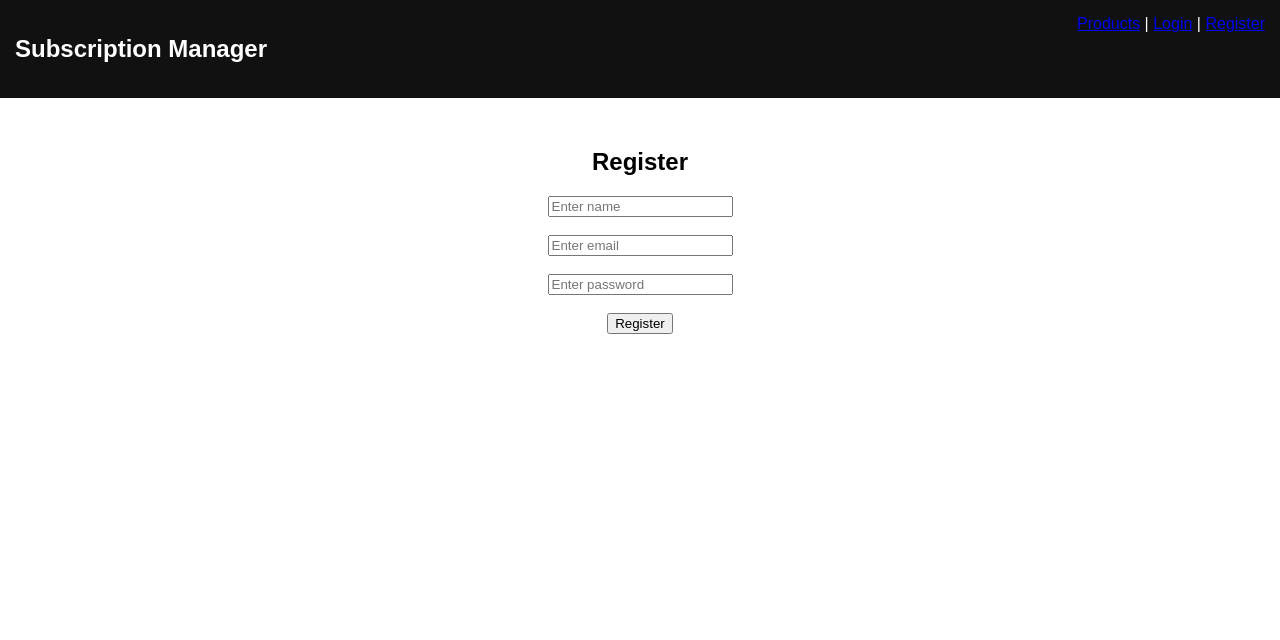
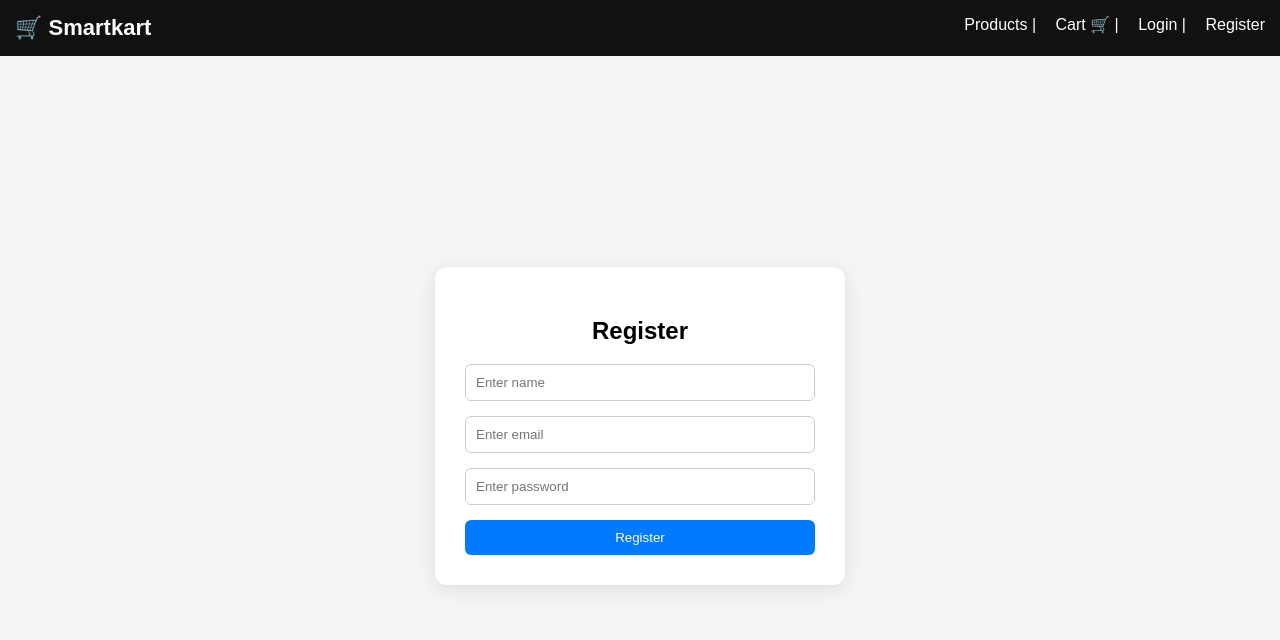
Before and after one commit to Jnana-1111/adaptive-subscription-system, a React (Vite) app in the folder frontend/: page /register in a window 1280 px wide. Shown: the top 640 px of the page. Built offline with nearby package versions, Linux system fonts and the light colour scheme.

Commit message:
Added login and register UI with centered layout

```diff
--- a/frontend/src/App.jsx
+++ b/frontend/src/App.jsx
@@ -3,6 +3,8 @@ import Navbar from "./components/Navbar";
 import Products from "./pages/Products";
 import Login from "./pages/Login";
 import Register from "./pages/Register";
+import Cart from "./pages/temp"; // ✅ because file is temp.jsx
+
 
 function App() {
   return (
@@ -13,9 +15,11 @@ function App() {
         <Route path="/products" element={<Products />} />
         <Route path="/login" element={<Login />} />
         <Route path="/register" element={<Register />} />
+        <Route path="/cart" element={<Cart />} />
+
       </Routes>
     </>
   );
 }
 
-export default App; // ✅ THIS LINE IS REQUIRED
+export default App;
--- a/frontend/src/components/Navbar.jsx
+++ b/frontend/src/components/Navbar.jsx
@@ -3,21 +3,30 @@ import { Link, useNavigate } from "react-router-dom";
 function Navbar() {
   const navigate = useNavigate();
 
-  // Check if user is logged in
   const token = localStorage.getItem("token");
 
   const handleLogout = () => {
+    const username = localStorage.getItem("username");
+
+    if (username) {
+      localStorage.removeItem(`cart_${username}`); // ✅ clear user cart
+    }
+
     localStorage.removeItem("token");
+    localStorage.removeItem("username");
+
     alert("Logged out successfully");
     navigate("/login");
   };
 
   return (
     <nav className="nav">
-      <h2>Subscription Manager</h2>
+      <h2>🛒 Smartkart</h2>
 
       <div>
         <Link to="/">Products</Link>{" | "}
+        <Link to="/cart">Cart 🛒</Link>{" | "}
+
 
         {!token ? (
           <>
@@ -25,14 +34,7 @@ function Navbar() {
             <Link to="/register">Register</Link>
           </>
         ) : (
-          <button
-            onClick={handleLogout}
-            style={{
-              marginLeft: "10px",
-              padding: "5px 10px",
-              cursor: "pointer"
-            }}
-          >
+          <button onClick={handleLogout}>
             Logout
           </button>
         )}
--- a/frontend/src/components/ProductCard.jsx
+++ b/frontend/src/components/ProductCard.jsx
@@ -5,12 +5,32 @@ const ProductCard = ({ product, setUsertype }) => {
 
   const [frequency, setFrequency] = useState("monthly");
 
+  // ✅ USER-SPECIFIC CART
+  const handleAddToCart = () => {
+    const username = localStorage.getItem("username");
+
+    if (!username) {
+      alert("Please login first");
+      return;
+    }
+
+    const cartKey = `cart_${username}`;
+
+    let cart = JSON.parse(localStorage.getItem(cartKey)) || [];
+
+    cart.push(product);
+
+    localStorage.setItem(cartKey, JSON.stringify(cart));
+
+    alert("Added to cart 🛒");
+  };
+
   const handleSubscribe = async () => {
     try {
       const token = localStorage.getItem("token");
 
       await axios.post(
-        "http://localhost:5000/subscriptions",
+        `${import.meta.env.VITE_API_URL}/subscriptions`,
         {
           product_id: product?.id,
           frequency: frequency
@@ -24,7 +44,7 @@ const ProductCard = ({ product, setUsertype }) => {
       );
 
       const res = await axios.get(
-        "http://localhost:5000/me",
+        `${import.meta.env.VITE_API_URL}/me`,
         {
           headers: {
             Authorization: `Bearer ${token}`
@@ -45,20 +65,14 @@ const ProductCard = ({ product, setUsertype }) => {
   };
 
   return (
-    <div style={styles.card}>
+    <div className="card">
 
-      {/* ✅ PRODUCT IMAGE */}
-      <img
-        src={product?.image_url || "https://via.placeholder.com/200"}
-        alt={product?.name}
-        style={styles.image}
-      />
+
 
       <h3>{product?.name}</h3>
       <p>Price: ₹{product?.price}</p>
 
-      {/* Frequency */}
-      <div style={{ marginBottom: "10px" }}>
+      <div>
         <label>Select Plan: </label>
         <select
           value={frequency}
@@ -70,36 +84,16 @@ const ProductCard = ({ product, setUsertype }) => {
         </select>
       </div>
 
-      <button onClick={handleSubscribe} style={styles.button}>
+      <button onClick={handleSubscribe}>
         Subscribe
       </button>
+
+      <button onClick={handleAddToCart}>
+        Add to Cart 🛒
+      </button>
+
     </div>
   );
 };
 
-const styles = {
-  card: {
-    border: "1px solid #ddd",
-    padding: "16px",
-    borderRadius: "8px",
-    width: "100%",
-    boxShadow: "0 2px 8px rgba(0,0,0,0.1)"
-  },
-  image: {
-    width: "100%",
-    height: "150px",
-    objectFit: "cover",
-    borderRadius: "6px",
-    marginBottom: "10px"
-  },
-  button: {
-    padding: "8px 12px",
-    backgroundColor: "#007bff",
-    color: "#fff",
-    border: "none",
-    borderRadius: "5px",
-    cursor: "pointer"
-  }
-};
-
 export default ProductCard;
--- a/frontend/src/index.css
+++ b/frontend/src/index.css
@@ -3,6 +3,51 @@ body {
   font-family: Arial;
 }
 
+/* ✅ Center container (fixed for navbar) */
+.center-container {
+  display: flex;
+  justify-content: center;
+  align-items: center;
+  min-height: calc(100vh - 60px);
+  background: #f5f5f5;
+}
+
+/* ✅ Form box */
+.form-box {
+  background: white;
+  padding: 30px;
+  border-radius: 12px;
+  width: 350px;
+  max-width: 90%;
+  box-shadow: 0 4px 20px rgba(0, 0, 0, 0.1);
+}
+
+/* ✅ Inputs */
+.form-box input {
+  width: 100%;
+  padding: 10px;
+  margin-bottom: 15px;
+  box-sizing: border-box;
+  border: 1px solid #ccc;
+  border-radius: 6px;
+}
+
+/* ✅ Form button */
+.form-box button {
+  width: 100%;
+  padding: 10px;
+  background: #007bff;
+  color: white;
+  border: none;
+  border-radius: 6px;
+  cursor: pointer;
+}
+
+.form-box button:hover {
+  background: #0056b3;
+}
+
+/* ✅ Navbar */
 .nav {
   background: #111;
   color: white;
@@ -11,6 +56,23 @@ body {
   justify-content: space-between;
 }
 
+.nav h2 {
+  margin: 0;
+  font-size: 22px;
+  font-weight: bold;
+}
+
+.nav a {
+  color: white;
+  margin-left: 15px;
+  text-decoration: none;
+}
+
+.nav a:hover {
+  text-decoration: underline;
+}
+
+/* ✅ Grid + Cards */
 .grid {
   display: grid;
   grid-template-columns: repeat(3, 1fr);
@@ -30,6 +92,36 @@ body {
   transform: scale(1.03);
 }
 
+/* ✅ Buttons (GLOBAL for product cards) */
+.card button {
+  margin-top: 10px;
+  padding: 8px 12px;
+  border: none;
+  border-radius: 6px;
+  cursor: pointer;
+}
+
+/* ✅ Subscribe button (blue) */
+.card button:first-of-type {
+  background: #007bff;
+  color: white;
+}
+
+.card button:first-of-type:hover {
+  background: #0056b3;
+}
+
+/* ✅ 🛒 Add to Cart button (green) */
+.card button:last-of-type {
+  background: #28a745;
+  color: white;
+}
+
+.card button:last-of-type:hover {
+  background: #218838;
+}
+
+/* ✅ Badges */
 .badge {
   padding: 5px 10px;
   border-radius: 20px;
--- a/frontend/src/pages/Login.jsx
+++ b/frontend/src/pages/Login.jsx
@@ -1,7 +1,8 @@
 import React, { useState } from "react";
 import axios from "axios";
 import { useNavigate } from "react-router-dom";
-import "./Login.css";
+// ❌ You can remove this if not needed
+// import "./Login.css";
 
 const Login = () => {
   const [email, setEmail] = useState("");
@@ -19,18 +20,14 @@ const Login = () => {
 
       console.log("LOGIN RESPONSE:", res.data);
 
-      // ✅ Extract data from backend
       const token = res.data.access_token;
       const user = res.data.user;
 
-      // ✅ Store in localStorage (backend-driven)
       localStorage.setItem("token", token);
       localStorage.setItem("username", user.username);
       localStorage.setItem("usertype", user.user_type);
 
       alert("Login successful!");
-
-      // ✅ Redirect to products page
       navigate("/products");
 
     } catch (error) {
@@ -45,16 +42,19 @@ const Login = () => {
   };
 
   return (
-    <div className="login-container">
-      <h2>Login</h2>
+    <div className="center-container">
+      <div className="form-box">
+        <h2 style={{ textAlign: "center" }}>Login</h2>
 
         <form onSubmit={handleLogin}>
+
           <input
             type="email"
             placeholder="Enter email"
             value={email}
             onChange={(e) => setEmail(e.target.value)}
             required
+            style={{ width: "100%", padding: "10px", marginBottom: "15px" }}
           />
 
           <input
@@ -63,10 +63,26 @@ const Login = () => {
             value={password}
             onChange={(e) => setPassword(e.target.value)}
             required
+            style={{ width: "100%", padding: "10px", marginBottom: "15px" }}
           />
 
-        <button type="submit">Login</button>
+          <button
+            type="submit"
+            style={{
+              width: "100%",
+              padding: "10px",
+              background: "#007bff",
+              color: "white",
+              border: "none",
+              borderRadius: "6px",
+              cursor: "pointer",
+            }}
+          >
+            Login
+          </button>
+
         </form>
+      </div>
     </div>
   );
 };
--- a/frontend/src/pages/Products.jsx
+++ b/frontend/src/pages/Products.jsx
@@ -100,9 +100,11 @@ const Products = () => {
           backgroundColor: "#f5f5f5",
         }}
       >
-        <strong>
-          {username ? `${username} (${usertype})` : "Loading..."}
-        </strong>
+       {username && (
+         <strong>
+           {username} ({usertype})
+         </strong>
+)}
 
         {/* ✅ NEW: DISCOUNT DISPLAY */}
         {discount !== null && (
--- a/frontend/src/pages/Register.jsx
+++ b/frontend/src/pages/Register.jsx
@@ -1,15 +1,18 @@
 import React, { useState } from "react";
+import { useNavigate } from "react-router-dom";
 
 const Register = () => {
-  const [name, setName] = useState("");     // ✅ added
+  const [name, setName] = useState("");
   const [email, setEmail] = useState("");
   const [password, setPassword] = useState("");
+
+   const navigate = useNavigate();
 
   const handleRegister = async (e) => {
     e.preventDefault();
 
     const payload = {
-      name: name,          // ✅ added
+      name: name,
       email: email,
       password: password,
     };
@@ -28,8 +31,11 @@ const Register = () => {
       const data = await res.json();
       console.log("Register response:", data);
 
+
+
       if (res.ok) {
         alert("Registration successful");
+        navigate("/login");
       } else {
         alert(data.error || "Registration failed");
       }
@@ -40,21 +46,20 @@ const Register = () => {
   };
 
   return (
-    <div style={{ textAlign: "center", marginTop: "50px" }}>
-      <h2>Register</h2>
+    <div className="center-container">
+      <div className="form-box">
+        <h2 style={{ textAlign: "center" }}>Register</h2>
 
         <form onSubmit={handleRegister}>
 
-        {/* ✅ Name field */}
           <input
             type="text"
             placeholder="Enter name"
             value={name}
             onChange={(e) => setName(e.target.value)}
             required
+            style={{ width: "100%", padding: "10px", marginBottom: "15px" }}
           />
-
-        <br /><br />
 
           <input
             type="email"
@@ -62,9 +67,8 @@ const Register = () => {
             value={email}
             onChange={(e) => setEmail(e.target.value)}
             required
+            style={{ width: "100%", padding: "10px", marginBottom: "15px" }}
           />
-
-        <br /><br />
 
           <input
             type="password"
@@ -72,12 +76,26 @@ const Register = () => {
             value={password}
             onChange={(e) => setPassword(e.target.value)}
             required
+            style={{ width: "100%", padding: "10px", marginBottom: "15px" }}
           />
 
-        <br /><br />
+          <button
+            type="submit"
+            style={{
+              width: "100%",
+              padding: "10px",
+              background: "#007bff",
+              color: "white",
+              border: "none",
+              borderRadius: "6px",
+              cursor: "pointer",
+            }}
+          >
+            Register
+          </button>
 
-        <button type="submit">Register</button>
         </form>
+      </div>
     </div>
   );
 };
--- /dev/null
+++ b/frontend/src/pages/temp.jsx
@@ -0,0 +1,38 @@
+import React from "react";
+
+const Cart = () => {
+  const username = localStorage.getItem("username");
+  const cartKey = `cart_${username}`;
+
+  const cart = JSON.parse(localStorage.getItem(cartKey)) || [];
+
+  // ✅ TOTAL CALCULATION
+  const total = cart.reduce((sum, item) => {
+    return sum + Number(item.price || 0);
+  }, 0);
+
+  return (
+    <div style={{ padding: "20px" }}>
+      <h2>🛒 Your Cart</h2>
+
+      {cart.length === 0 ? (
+        <p>Cart is empty</p>
+      ) : (
+        <>
+          {cart.map((item, index) => (
+            <div key={index} className="card">
+              <h3>{item.name}</h3>
+              <p>Price: ₹{item.price}</p>
+            </div>
+          ))}
+
+          <div className="total-box">
+            Total: ₹{total}
+          </div>
+        </>
+      )}
+    </div>
+  );
+};
+
+export default Cart;
```
Also changed, not shown: frontend/src/App.css (+10 -1 lines). Lines whose indentation alone changed are shown as unchanged.
